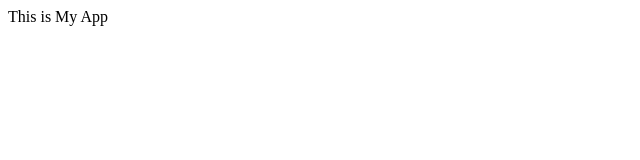
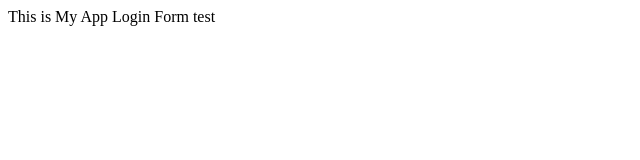
Before and after one commit to Ouazenberg/training, a plain HTML site: page index.html in a window 1280 px wide. Shown: the whole page, without its empty margins (0-640 px from the left). Drawn offline with Linux system fonts and the light colour scheme.

Commit message:
change login form

```diff
--- /dev/null
+++ b/dir2/app2.js
@@ -0,0 +1 @@
+console.log('123');
--- a/index.html
+++ b/index.html
@@ -4,5 +4,6 @@
 	</head>
 	<body>
 		This is My App
+		Login Form  test
 	</body>
 </html>
```
Also changed, not shown: log.txt (added), login.html (added).
